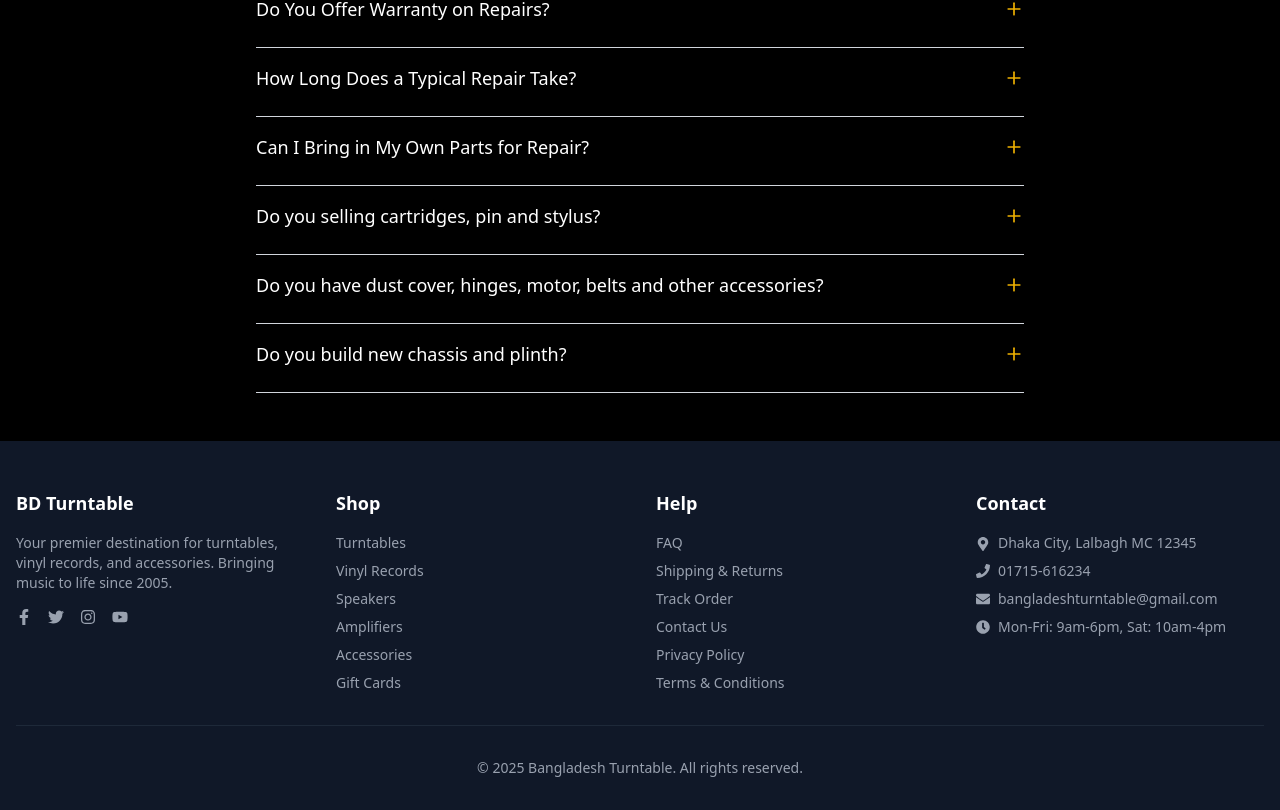
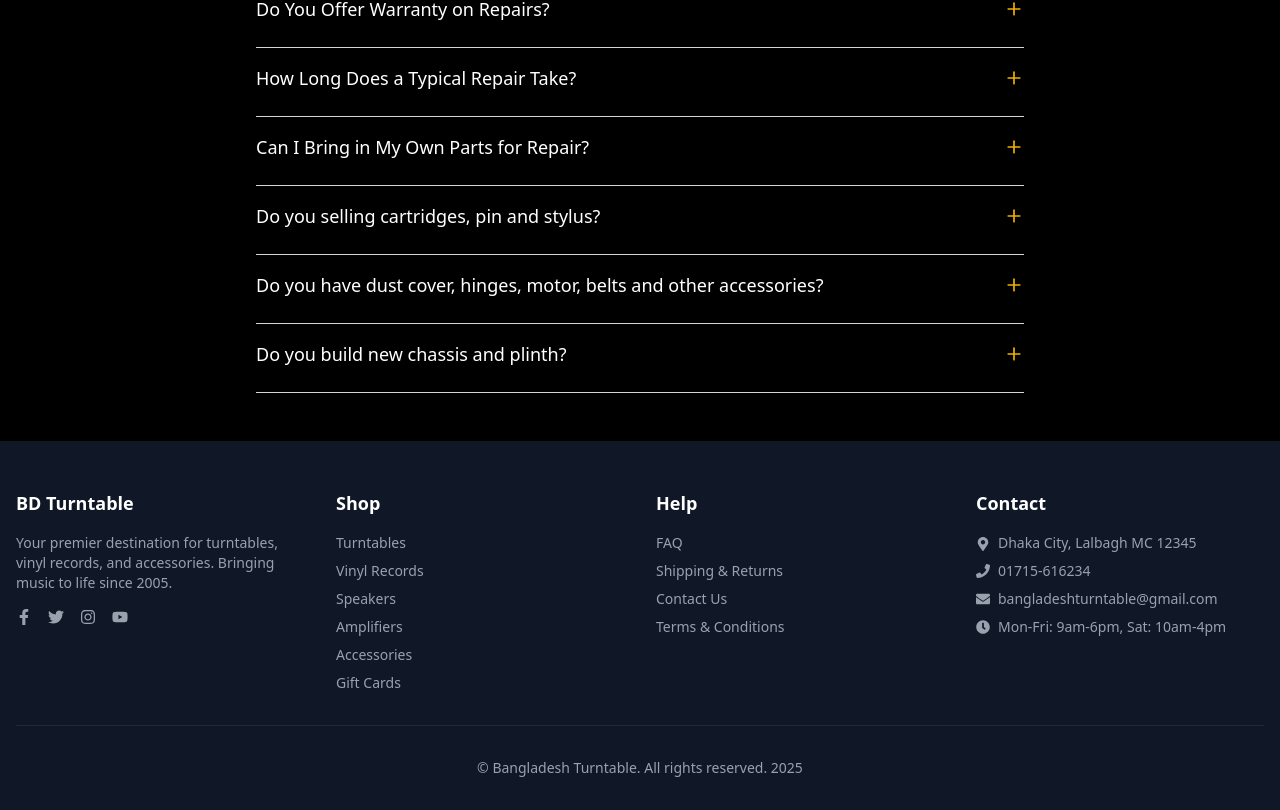
Before and after one commit to Mahii-11/turntable-project, a React (Vite) app in the folder turntable-bd/: page / in a window 1280 px wide. Shown: the part 5907-6717 px from the top of the page. Built offline with nearby package versions, Linux system fonts and the light colour scheme.

Commit message:
new update

```diff
--- a/turntable-bd/src/locales/bn/translation.json
+++ b/turntable-bd/src/locales/bn/translation.json
@@ -244,5 +244,27 @@
         "content": "আমার প্রথম ভিনাইল সেটআপ অভিজ্ঞতাকে তারা স্মরণীয় করে তুলেছে। ইতিমধ্যেই আরও কিছু এক্সেসরিজের দিকে নজর পড়ে গেছে।"
       }
     ]
+  },
+  "footer": {
+    "smallheadline": "বিডি টার্নটেবিল",
+    "smallheadline1": "পণ্যসমূহ",
+    "paragraph": "টার্নটেবিল, ভিনাইল রেকর্ড এবং আনুষঙ্গিক সামগ্রীর জন্য আপনার নির্ভরযোগ্য ঠিকানা। ২০০৫ সাল থেকে সঙ্গীতকে জীবন্ত করে তোলা আমাদের লক্ষ্য।",
+    "li1": "টার্নটেবিল",
+    "li2": "ভিনাইল রেকর্ড",
+    "li3": "স্পিকার",
+    "li4": "অ্যাম্পলিফায়ার",
+    "li5": "অ্যাক্সেসরিজ",
+    "li6": "উপহার কার্ড",
+    "smallheadline2": "সাপোর্ট",
+    "li7": "প্রশ্নোত্তর (FAQ)",
+    "li8": "শিপিং ও রিটার্ন",
+    "li10": "যোগাযোগ করুন",
+    "li11": "শর্তাবলি ও নীতিমালা",
+    "smallheadline3": "যোগাযোগ",
+    "li12": "ঢাকা সিটি, লালবাগ এমসি ১২৩৪৫",
+    "li13": "০১৭১৫-৬১৬২৩৪",
+    "li14": "bangladeshturntable@gmail.com",
+    "li15": "সোম-শুক্র: সকাল ৯টা - সন্ধ্যা ৬টা, শনি: সকাল ১০টা - বিকেল ৪টা",
+    "li16": "বাংলাদেশ টার্নটেবিল। সর্বস্বত্ব সংরক্ষিত।"
   }
 }
--- a/turntable-bd/src/locales/en/translation.json
+++ b/turntable-bd/src/locales/en/translation.json
@@ -238,5 +238,28 @@
         "content": "Almost bought a cheap knockoff online. Came here just in time and got educated and equipped!"
       }
     ]
+  },
+
+  "footer": {
+    "smallheadline": " BD Turntable",
+    "smallheadline1": "Shop",
+    "paragraph": "Your premier destination for turntables, vinyl records, and accessories. Bringing music to life since 2005.",
+    "li1": "Turntables",
+    "li2": "Vinyl Records",
+    "li3": "Speakers",
+    "li4": "Amplifiers",
+    "li5": "Accessories",
+    "li6": "Gift Cards",
+    "smallheadline2": "Help",
+    "li7": " FAQ",
+    "li8": "Shipping & Returns",
+    "li10": " Contact Us",
+    "li11": " Terms & Conditions",
+    "smallheadline3": "Contact",
+    "li12": "Dhaka City, Lalbagh MC 12345",
+    "li13": "01715-616234",
+    "li14": "bangladeshturntable@gmail.com",
+    "li15": "Mon-Fri: 9am-6pm, Sat: 10am-4pm",
+    "li16": "Bangladesh Turntable. All rights reserved."
   }
 }
--- a/turntable-bd/src/ui/Footer.jsx
+++ b/turntable-bd/src/ui/Footer.jsx
@@ -1,4 +1,6 @@
 import { Link } from "react-router-dom";
+import { useTranslation } from "react-i18next";
+//import useIsBangla from "../../utils/useIsBangla";
 import {
   FaFacebookF,
   FaTwitter,
@@ -11,18 +13,17 @@ import {
 } from "react-icons/fa";
 
 const Footer = () => {
+  const { t } = useTranslation();
+  // const isBangla = useIsBangla();
   return (
     <footer className="bg-gray-900 text-gray-400 pt-12 pb-8">
       <div className="container mx-auto px-4">
         <div className="grid grid-cols-1 md:grid-cols-2 lg:grid-cols-4 gap-8 mb-8">
           <div>
             <h3 className="text-lg font-semibold text-white mb-4">
-              BD Turntable
+              {t("footer.smallheadline")}
             </h3>
-            <p className="mb-4 text-sm">
-              Your premier destination for turntables, vinyl records, and
-              accessories. Bringing music to life since 2005.
-            </p>
+            <p className="mb-4 text-sm">{t("footer.paragraph")}</p>
             <div className="flex space-x-4">
               <div className="flex space-x-4">
                 <a
@@ -58,14 +59,16 @@ const Footer = () => {
           </div>
 
           <div>
-            <h3 className="text-lg font-semibold text-white mb-4">Shop</h3>
+            <h3 className="text-lg font-semibold text-white mb-4">
+              {t("footer.smallheadline1")}
+            </h3>
             <ul className="space-y-2 text-sm">
               <li>
                 <Link
                   to="/turntables"
                   className="hover:text-white transition-colors"
                 >
-                  Turntables
+                  {t("footer.li1")}
                 </Link>
               </li>
               <li>
@@ -73,7 +76,7 @@ const Footer = () => {
                   to="/records"
                   className="hover:text-white transition-colors"
                 >
-                  Vinyl Records
+                  {t("footer.li2")}
                 </Link>
               </li>
               <li>
@@ -81,7 +84,7 @@ const Footer = () => {
                   to="/speakers"
                   className="hover:text-white transition-colors"
                 >
-                  Speakers
+                  {t("footer.li3")}
                 </Link>
               </li>
               <li>
@@ -89,7 +92,7 @@ const Footer = () => {
                   to="/amplifiers"
                   className="hover:text-white transition-colors"
                 >
-                  Amplifiers
+                  {t("footer.li4")}
                 </Link>
               </li>
               <li>
@@ -97,7 +100,7 @@ const Footer = () => {
                   to="/accessories"
                   className="hover:text-white transition-colors"
                 >
-                  Accessories
+                  {t("footer.li5")}
                 </Link>
               </li>
               <li>
@@ -105,18 +108,20 @@ const Footer = () => {
                   to="/gift-cards"
                   className="hover:text-white transition-colors"
                 >
-                  Gift Cards
+                  {t("footer.li6")}
                 </Link>
               </li>
             </ul>
           </div>
 
           <div>
-            <h3 className="text-lg font-semibold text-white mb-4">Help</h3>
+            <h3 className="text-lg font-semibold text-white mb-4">
+              {t("footer.smallheadline2")}
+            </h3>
             <ul className="space-y-2 text-sm">
               <li>
                 <Link to="/faq" className="hover:text-white transition-colors">
-                  FAQ
+                  {t("footer.li7")}
                 </Link>
               </li>
               <li>
@@ -124,15 +129,7 @@ const Footer = () => {
                   to="/shipping-returns"
                   className="hover:text-white transition-colors"
                 >
-                  Shipping & Returns
-                </Link>
-              </li>
-              <li>
-                <Link
-                  to="/track-order"
-                  className="hover:text-white transition-colors"
-                >
-                  Track Order
+                  {t("footer.li8")}
                 </Link>
               </li>
               <li>
@@ -140,15 +137,7 @@ const Footer = () => {
                   to="/contact"
                   className="hover:text-white transition-colors"
                 >
-                  Contact Us
-                </Link>
-              </li>
-              <li>
-                <Link
-                  to="/privacy-policy"
-                  className="hover:text-white transition-colors"
-                >
-                  Privacy Policy
+                  {t("footer.li10")}
                 </Link>
               </li>
               <li>
@@ -156,22 +145,24 @@ const Footer = () => {
                   to="/terms"
                   className="hover:text-white transition-colors"
                 >
-                  Terms & Conditions
+                  {t("footer.li11")}
                 </Link>
               </li>
             </ul>
           </div>
 
           <div>
-            <h3 className="text-lg font-semibold text-white mb-4">Contact</h3>
+            <h3 className="text-lg font-semibold text-white mb-4">
+              {t("footer.smallheadline3")}
+            </h3>
             <ul className="space-y-2 text-sm">
               <li className="flex items-start">
                 <FaMapMarkerAlt className="mt-1 mr-2" />
-                <span>Dhaka City, Lalbagh MC 12345</span>
+                <span>{t("footer.li12")}</span>
               </li>
               <li className="flex items-center">
                 <FaPhone className="mr-2" />
-                <span>01715-616234</span>
+                <span>{t("footer.li13")}</span>
               </li>
               <li className="flex items-center">
                 <FaEnvelope className="mr-2" />
@@ -179,7 +170,7 @@ const Footer = () => {
               </li>
               <li className="flex items-center">
                 <FaClock className="mr-2" />
-                <span>Mon-Fri: 9am-6pm, Sat: 10am-4pm</span>
+                <span>{t("footer.li15")}</span>
               </li>
             </ul>
           </div>
@@ -187,31 +178,8 @@ const Footer = () => {
 
         <div className="pt-8 mt-8 border-t border-gray-800 text-sm text-center">
           <p>
-            &copy; {new Date().getFullYear()} Bangladesh Turntable. All rights
-            reserved.
+            &copy; {t("footer.li16")} {new Date().getFullYear()}
           </p>
-          {/*  <div className="flex justify-center space-x-4 mt-4">
-            <img
-              src="https://upload.wikimedia.org/wikipedia/commons/5/5e/Visa_Inc._logo.svg"
-              alt="Visa"
-              className="h-6"
-            />
-            <img
-              src="https://upload.wikimedia.org/wikipedia/commons/2/2a/Mastercard-logo.svg"
-              alt="Mastercard"
-              className="h-6"
-            />
-            <img
-              src="https://upload.wikimedia.org/wikipedia/commons/f/fa/American_Express_logo_%282018%29.svg"
-              alt="American Express"
-              className="h-6"
-            />
-            <img
-              src="https://upload.wikimedia.org/wikipedia/commons/b/b5/PayPal.svg"
-              alt="PayPal"
-              className="h-6"
-            />
-          </div> */}
         </div>
       </div>
     </footer>
```
